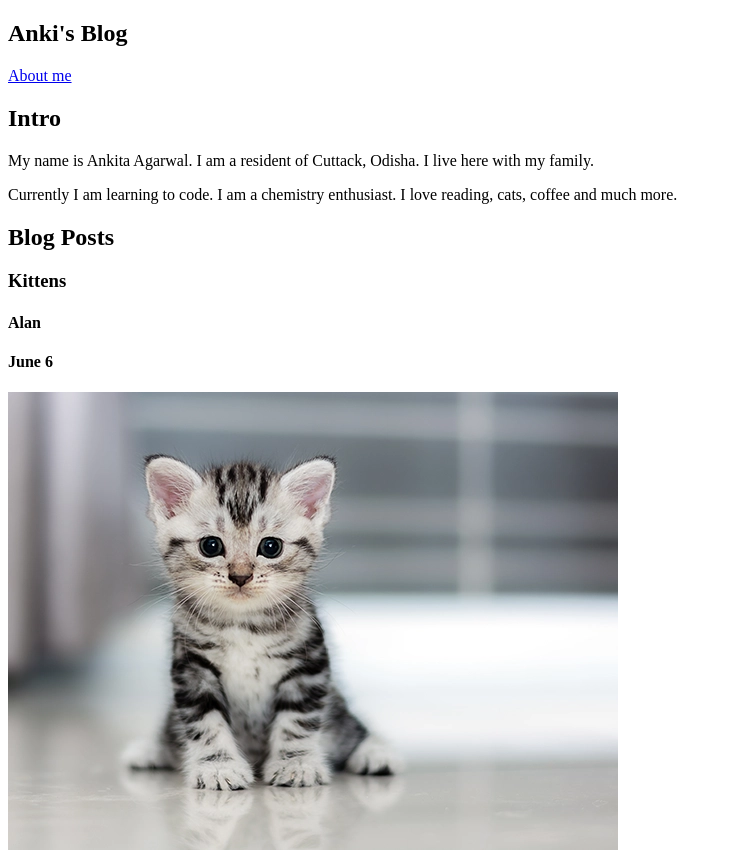
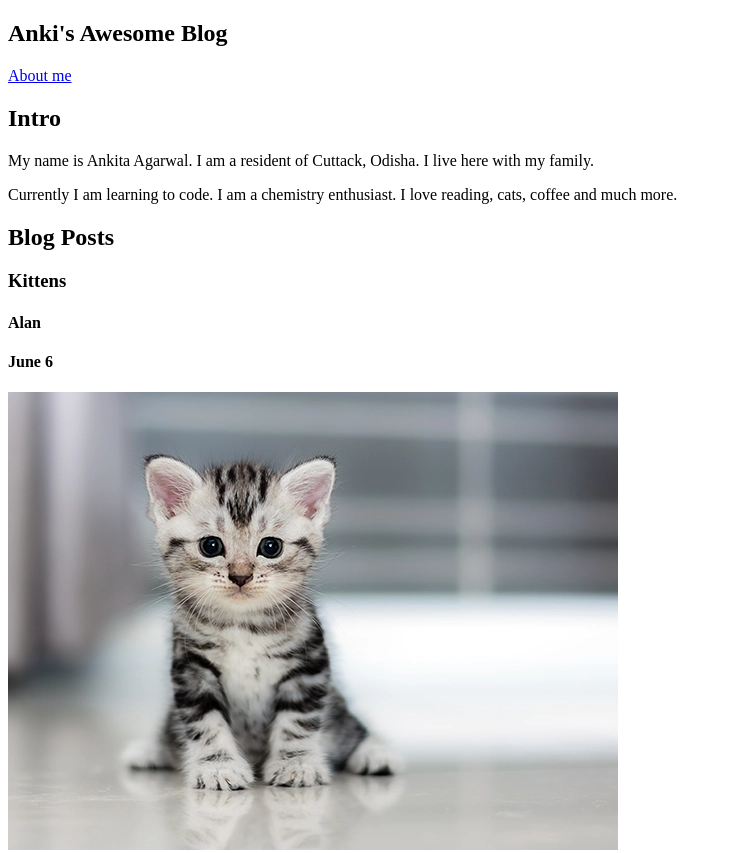
Before and after one commit to AnkiCodeAdventures/personal-blog-final, a plain HTML site: page index.html in a window 1280 px wide. Shown: the top 853 px of the page, without its empty margins (0-732 px from the left). Drawn offline with Linux system fonts and the light colour scheme.

Commit message:
Improve title

```diff
--- a/index.html
+++ b/index.html
@@ -7,7 +7,7 @@
   </head>
   <body>
     <nav>
-      <h2>Anki's Blog</h2>
+      <h2>Anki's Awesome Blog</h2>
       <a href="about.html">About me</a>
     </nav>
     <section>
```
